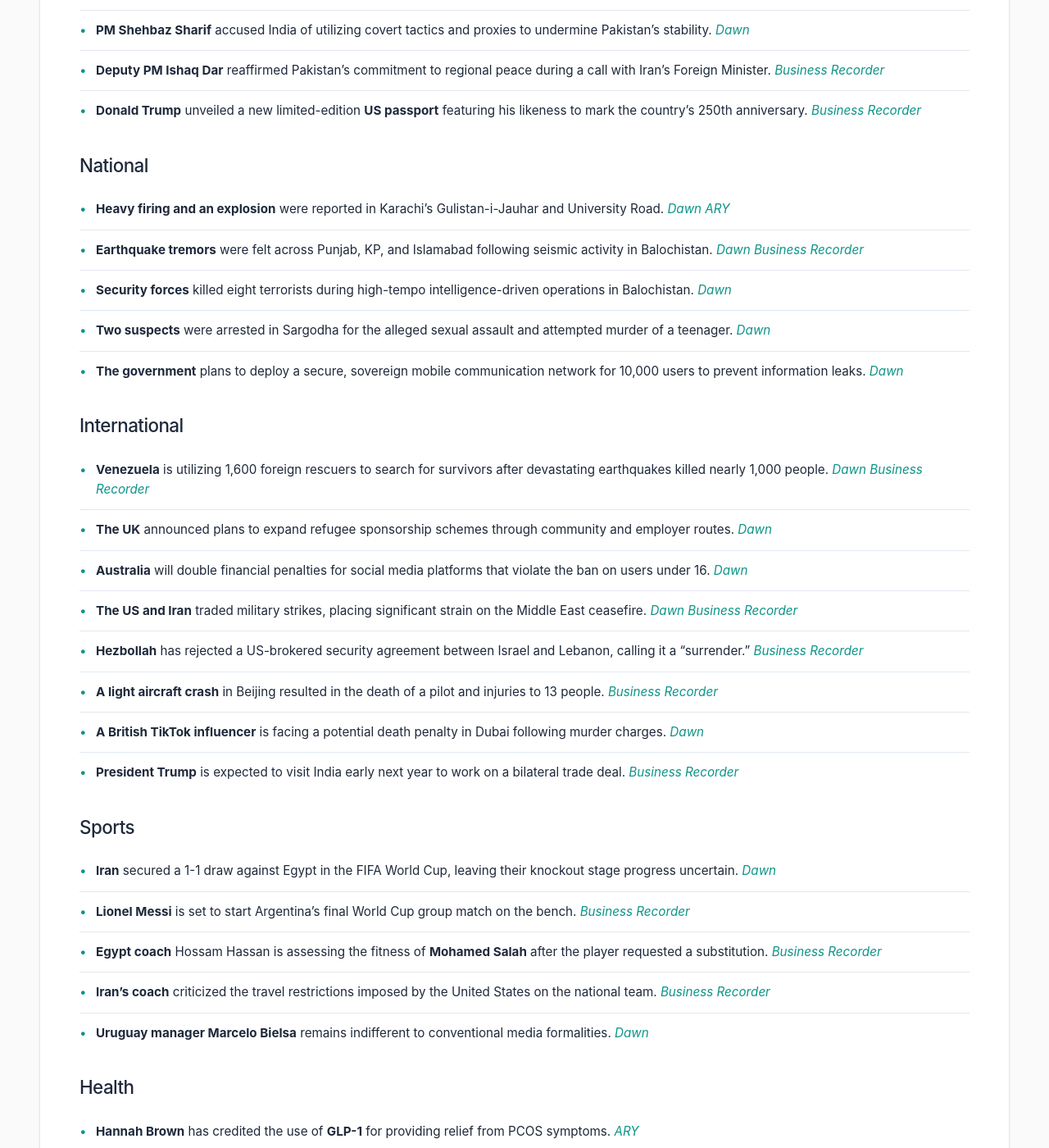
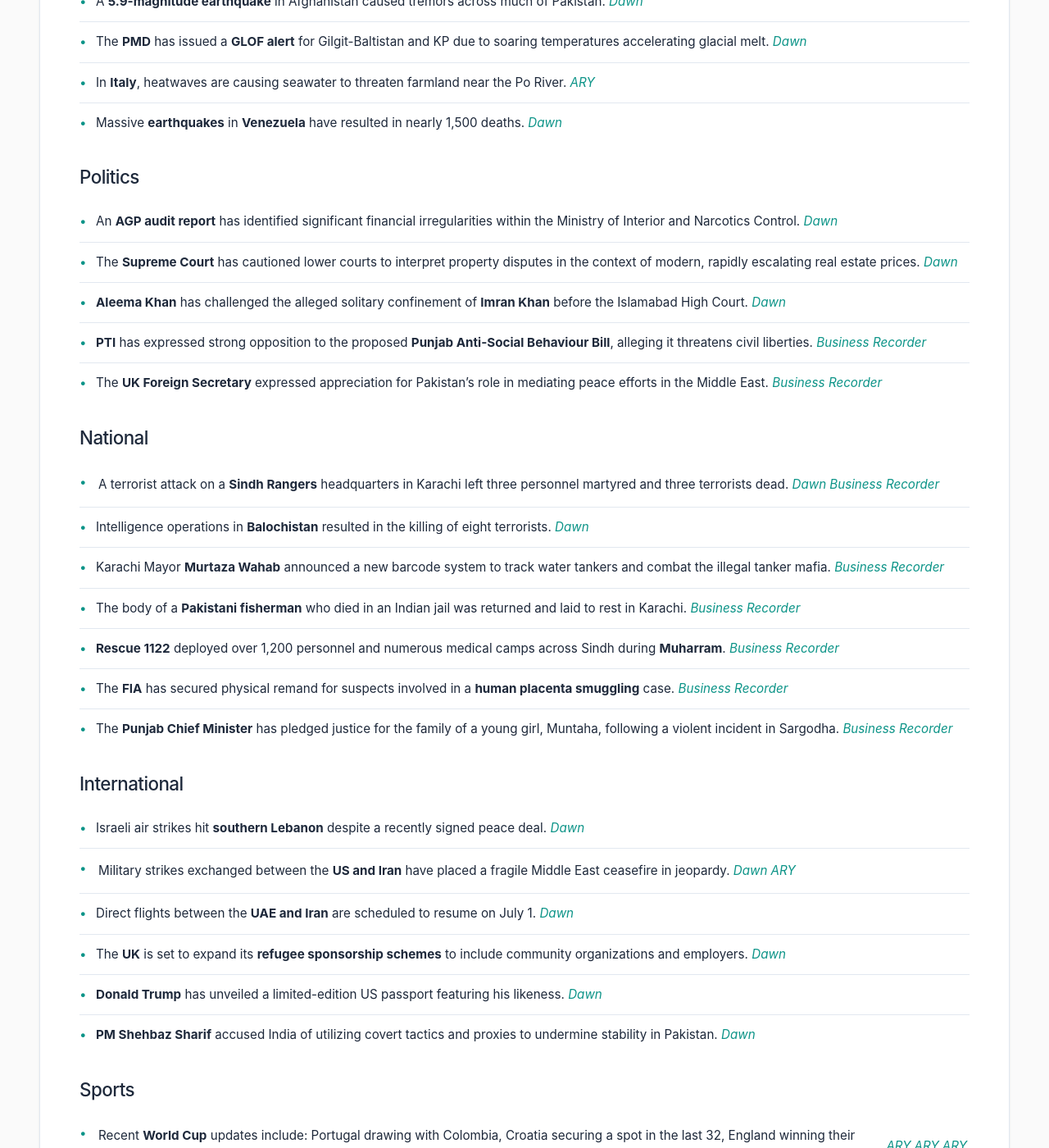
Before and after one commit to zsubzwary/news, a Jekyll site: the page built from en/index.md, in a window 1280 px wide and 1400 px high, scrolled down 1370 px. Shown: the whole window at 82% size. Built offline with Jekyll 4.4.1, drawn with Linux system fonts in a browser that asks for light colours; some web fonts are replaced; comment, search, counter and statistics services are not loaded; some of the changed text lies outside the part shown.

Commit message:
DateTime; 2026-06-28T04:04:06.693Z

```diff
--- a/en/index.md
+++ b/en/index.md
@@ -4,64 +4,57 @@ title: Pakistan News Briefing
 lang: en
 ---
 
-Published at: 27-Jun-2026 21:05PKT
+Published at: 28-Jun-2026 09:04PKT
 
 Time to read: 5 mins
 
 ### Economy
-- **Petrol and diesel prices** in Pakistan remain unchanged. *[Dawn](https://www.dawn.com/news/2011121/minister-says-govt-not-giving-preference-to-any-sector-after-petrol-diesel-prices-kept-unchanged)*
-- **Silver rates** in Pakistan updated for June 27, 2026. *[ARY](https://arynews.tv/silver-rate-today-in-pakistan-june-27-2026)*
-- **Pakistan** is set to assume the chairmanship of the SCO Business Council in 2027. *[Business Recorder](https://www.brecorder.com/news/40427434/pakistan-to-assume-sco-business-councils-chair-in-2027)*
-- **Gold prices** in Pakistan dropped by Rs1,000 per tola. *[Business Recorder](https://www.brecorder.com/news/40427433/gold-price-drops-by-rs2700-per-tola-in-pakistan)*
-- **The World Bank** has approved $1.1 billion in emergency financing for Bangladesh to secure food supplies. *[Business Recorder](https://www.brecorder.com/news/40427430/world-bank-approves-11-billion-emergency-financing-for-bangladesh)*
-- **Pakistan's public debt growth** eased to 5% in FY26, its lowest pace in 15 years. *[Business Recorder](https://www.brecorder.com/news/40427429/pakistans-public-debt-growth-eases-to-5-in-fy26-says-finance-advisor)*
-- **India's HDFC Bank** stated a legal review found no basis for ethical claims made by its former chairman. *[Business Recorder](https://www.brecorder.com/news/40427424/indias-hdfc-bank-says-legal-review-finds-no-basis-for-ex-chairs-claims)*
-- **The Petroleum Minister** defended the government's pricing mechanism, stating no specific sector is being favored. *[Business Recorder](https://www.brecorder.com/news/40427419/petroleum-minister-defends-govt-pricing-mechanism-says-no-sector-being-favoured)*
-- **Salary with bonuses** has been announced for specific employee groups. *[ARY](https://arynews.tv/salary-with-bonus-announced-for-these-employees)*
+- **Gwadar** remains a key geoeconomic focus for Pakistan, though the port and its economic zone await further investment. *[Dawn](https://www.dawn.com/news/2011286/dreaming-of-connectivity)*
+- The government has kept **petrol and diesel prices** unchanged. *[Dawn](https://www.dawn.com/news/2011121/minister-says-govt-not-giving-preference-to-any-sector-after-petrol-diesel-prices-kept-unchanged)*
+- Jamaat-i-Islami criticized the decision to maintain high fuel prices despite declining global rates, accusing the government of favoring **oil marketing companies**. *[Business Recorder](https://www.brecorder.com/news/40427513/hafiz-naeem-accuses-govt-of-serving-oil-firms)*
+- **Bolivia** has officially ended its 15-year dollar peg. *[ARY](https://arynews.tv/bolivia-ends-15-year-dollar-peg)*
+- The **FPCCI** is set to assume the chairmanship of the **SCO Business Council** for the year 2027. *[Business Recorder](https://www.brecorder.com/news/40427516/pakistan-to-assume-chairmanship-of-sco-business-council)*
+- Concerns have been raised regarding the sealing of the historic **Cotton Exchange Building**, which threatens the cotton trade. *[Business Recorder](https://www.brecorder.com/news/40427517/rehan-expresses-concern-over-sealing-of-cotton-exchange-building)*
+- Essential kitchen items, including rice and eggs, are seeing **upward price trends** in Islamabad. *[Business Recorder](https://www.brecorder.com/news/40427454/islamabad-prices-of-essential-kitchen-items-show-upward-trend)*
+- **SMEDA** and various chambers are celebrating **World MSME Day** with initiatives to uplift small and medium enterprises. *[Business Recorder](https://www.brecorder.com/news/40427455/kp-smeda-celebrates-world-msme-day)* | *[Business Recorder](https://www.brecorder.com/news/40427457/smeda-lcci-discuss-msmes-uplift-measures)*
+- The **Pakistan Business Forum** is advocating for the revival of the **Iran-Pakistan gas pipeline** to boost regional prosperity. *[Business Recorder](https://www.brecorder.com/news/40427458/pbf-pushes-for-revival-of-iran-pakistan-gas-pipeline)*
+- The **FBR** has issued a new regulatory framework for cargo transportation to and from **Iran**. *[Business Recorder](https://www.brecorder.com/news/40427464/fbr-issues-framework-of-cargo-transportation-to-and-from-iran)*
+- Jamaat-i-Islami has presented a **Rs300 billion shadow budget** for the Karachi Metropolitan Corporation. *[Business Recorder](https://www.brecorder.com/news/40427465/ji-presents-rs300bn-shadow-budget-for-kmc)*
+- Agriculture officials in Punjab are making efforts to reach assigned **cotton production targets**. *[Business Recorder](https://www.brecorder.com/news/40427468/efforts-being-made-to-achieve-cotton-production-target-sahoo)*
 
 ### Science & Technology
-- **Anthropic** has been permitted by the US government to release its **Mythos 5 AI model** to trusted organizations. *[Dawn](https://www.dawn.com/news/2011100/us-allows-anthropic-to-release-mythos-ai-to-trusted-organisations)*
-- **Android smartphones** in Venezuela utilized accelerometer technology to provide earthquake alerts to users. *[Dawn](https://www.dawn.com/news/2011159/how-some-venezuelans-smartphones-warned-of-quake)*
+- **Australia** is doubling financial penalties for social media platforms that fail to comply with its ban on social media use for under-16s. *[Dawn](https://www.dawn.com/news/2011172/australia-to-double-fine-on-platforms-for-flouting-teen-social-media-ban)* | *[ARY](https://arynews.tv/australia-toughens-kids-social-media-ban)*
 
 ### Weather
-- **The PMD and NDMA** have issued high-alert warnings for **Glacial Lake Outburst Floods (GLOF)** in Gilgit-Baltistan and Khyber Pakhtunkhwa due to soaring temperatures. *[Dawn](https://www.dawn.com/news/2011118/pmd-issues-glof-alert-for-gb-kp-amid-soaring-temperatures)* *[Business Recorder](https://www.brecorder.com/news/40427435/ndma-issues-glacial-lake-outburst-floods-alert-for-khyber-pakhtunkhwa-gb)*
-- **Germany and Italy** are facing record-breaking heatwaves as temperatures exceed 40 degrees Celsius. *[Dawn](https://www.dawn.com/news/2011145/germany-hit-by-record-temperatures-as-european-heatwave-moves-east)*
+- Cloudburst-induced **floods** have caused extensive damage in Diamer’s Thore Valley. *[Dawn](https://www.dawn.com/news/2011243/cloudburst-induced-floods-wreak-havoc-in-diamers-thore-valley)*
+- A **5.9-magnitude earthquake** in Afghanistan caused tremors across much of Pakistan. *[Dawn](https://www.dawn.com/news/2011273/tremors-felt-across-most-parts-of-pakistan)*
+- The **PMD** has issued a **GLOF alert** for Gilgit-Baltistan and KP due to soaring temperatures accelerating glacial melt. *[Dawn](https://www.dawn.com/news/2011118/pmd-issues-glof-alert-for-gb-kp-amid-soaring-temperatures)*
+- In **Italy**, heatwaves are causing seawater to threaten farmland near the Po River. *[ARY](https://arynews.tv/po-river-impact-of-heatwave-on-water-flow)*
+- Massive **earthquakes** in **Venezuela** have resulted in nearly 1,500 deaths. *[Dawn](https://www.dawn.com/news/2011171/venezuela-quakes-kill-almost-1500-with-millions-more-in-need)*
 
 ### Politics
-- **Aleema Khan** has challenged the alleged unlawful and inhumane solitary confinement of **Imran Khan** before the IHC. *[Dawn](https://www.dawn.com/news/2011160/aleema-challenges-pti-founder-imran-khans-solitary-confinement-before-ihc)*
-- **PM Shehbaz Sharif** accused India of utilizing covert tactics and proxies to undermine Pakistan's stability. *[Dawn](https://www.dawn.com/news/2011102/india-increasingly-resorting-to-covert-tactics-proxies-to-undermine-peace-in-pakistan-pm-shehbaz)*
-- **Deputy PM Ishaq Dar** reaffirmed Pakistan's commitment to regional peace during a call with Iran's Foreign Minister. *[Business Recorder](https://www.brecorder.com/news/40427432/pakistan-committed-to-lasting-regional-peace-dar-tells-araghchi)*
-- **Donald Trump** unveiled a new limited-edition **US passport** featuring his likeness to mark the country's 250th anniversary. *[Business Recorder](https://www.brecorder.com/news/40427422/trump-unveils-new-us-passport-with-picture-of-himself)*
+- An **AGP audit report** has identified significant financial irregularities within the Ministry of Interior and Narcotics Control. *[Dawn](https://www.dawn.com/news/2011270/interior-ministry-tops-agp-audit-irregularities)*
+- The **Supreme Court** has cautioned lower courts to interpret property disputes in the context of modern, rapidly escalating real estate prices. *[Dawn](https://www.dawn.com/news/2011267/supreme-court-cautions-courts-on-property-disputes-amid-soaring-prices)*
+- **Aleema Khan** has challenged the alleged solitary confinement of **Imran Khan** before the Islamabad High Court. *[Dawn](https://www.dawn.com/news/2011160/aleema-challenges-pti-founder-imran-khans-solitary-confinement-before-ihc)*
+- **PTI** has expressed strong opposition to the proposed **Punjab Anti-Social Behaviour Bill**, alleging it threatens civil liberties. *[Business Recorder](https://www.brecorder.com/news/40427462/anti-social-behaviour-bill-punjab-govts-proposed-law-seeks-to-weaken-civil-liberties-pti)*
+- The **UK Foreign Secretary** expressed appreciation for Pakistan's role in mediating peace efforts in the Middle East. *[Business Recorder](https://www.brecorder.com/news/40427459/cooper-appreciates-paks-efforts-for-peace)*
 
 ### National
-- **Heavy firing and an explosion** were reported in Karachi's Gulistan-i-Jauhar and University Road. *[Dawn](https://www.dawn.com/news/2011178/heavy-firing-explosion-reported-in-karachis-gulistan-i-jauhar)* *[ARY](https://arynews.tv/karachi-rocked-by-explosion-firing-at-university-road)*
-- **Earthquake tremors** were felt across Punjab, KP, and Islamabad following seismic activity in Balochistan. *[Dawn](https://www.dawn.com/news/2011136/tremors-felt-in-punjab-kp-hours-after-quakes-in-balochistan)* *[Business Recorder](https://www.brecorder.com/news/40427437/59-magnitude-earthquake-jolts-punjab-islamabad-parts-of-kp)*
-- **Security forces** killed eight terrorists during high-tempo intelligence-driven operations in Balochistan. *[Dawn](https://www.dawn.com/news/2011113/8-terrorists-killed-in-high-tempo-intelligence-operations-in-balochistan-ispr)*
-- **Two suspects** were arrested in Sargodha for the alleged sexual assault and attempted murder of a teenager. *[Dawn](https://www.dawn.com/news/2011110/2-arrested-for-allegedly-sexually-assaulting-teenage-boy-burying-him-alive-for-not-keeping-quiet-in-sargodha)*
-- **The government** plans to deploy a secure, sovereign mobile communication network for 10,000 users to prevent information leaks. *[Dawn](https://www.dawn.com/news/2010920/govt-eyes-secure-comms-to-prevent-critical-leaks)*
+- A terrorist attack on a **Sindh Rangers** headquarters in Karachi left three personnel martyred and three terrorists dead. *[Dawn](https://www.dawn.com/news/2011178/3-sindh-rangers-personnel-martyred-during-attack-on-local-headquarters-in-karachis-gulistan-i-jauhar-sindh-ig)* | *[Business Recorder](https://www.brecorder.com/news/40427520/three-rangers-personnel-martyred-four-injured-as-karachi-camp-attack-foiled-says-ispr)*
+- Intelligence operations in **Balochistan** resulted in the killing of eight terrorists. *[Dawn](https://www.dawn.com/news/2011113/8-terrorists-killed-in-high-tempo-intelligence-operations-in-balochistan-ispr)*
+- Karachi Mayor **Murtaza Wahab** announced a new barcode system to track water tankers and combat the illegal tanker mafia. *[Business Recorder](https://www.brecorder.com/news/40427514/murtaza-announces-barcode-system-for-water-tankers)*
+- The body of a **Pakistani fisherman** who died in an Indian jail was returned and laid to rest in Karachi. *[Business Recorder](https://www.brecorder.com/news/40427515/pak-fisherman-die-in-indian-jail-laid-to-rest-in-keamari)*
+- **Rescue 1122** deployed over 1,200 personnel and numerous medical camps across Sindh during **Muharram**. *[Business Recorder](https://www.brecorder.com/news/40427518/rescue-1122-deploys-over-1200-emergency-personnel-during-muharram)*
+- The **FIA** has secured physical remand for suspects involved in a **human placenta smuggling** case. *[Business Recorder](https://www.brecorder.com/news/40427456/smuggling-of-human-placentas-case-court-grants-fia-remand-of-suspects)*
+- The **Punjab Chief Minister** has pledged justice for the family of a young girl, Muntaha, following a violent incident in Sargodha. *[Business Recorder](https://www.brecorder.com/news/40427467/cm-punjab-stands-with-family-of-young-muntaha-pledges-justice)*
 
 ### International
-- **Venezuela** is utilizing 1,600 foreign rescuers to search for survivors after devastating earthquakes killed nearly 1,000 people. *[Dawn](https://www.dawn.com/news/2011171/venezuela-welcomes-1600-foreign-rescuers-in-urgent-search-for-quake-survivors)* *[Business Recorder](https://www.brecorder.com/news/40427420/venezuela-earthquakes-kill-nearly-1000-tens-of-thousands-missing)*
-- **The UK** announced plans to expand refugee sponsorship schemes through community and employer routes. *[Dawn](https://www.dawn.com/news/2011157/uk-to-expand-refugee-sponsorship-schemes)*
-- **Australia** will double financial penalties for social media platforms that violate the ban on users under 16. *[Dawn](https://www.dawn.com/news/2011172/australia-to-double-fine-on-platforms-for-flouting-teen-social-media-ban)*
-- **The US and Iran** traded military strikes, placing significant strain on the Middle East ceasefire. *[Dawn](https://www.dawn.com/news/2011094/us-and-iran-trade-strikes-putting-fresh-strain-on-mideast-ceasefire)* *[Business Recorder](https://www.brecorder.com/news/40427427/iran-says-it-struck-us-linked-targets-in-response-to-us-attacks)*
-- **Hezbollah** has rejected a US-brokered security agreement between Israel and Lebanon, calling it a "surrender." *[Business Recorder](https://www.brecorder.com/news/40427438/hezbollah-rejects-us-brokered-israel-lebanon-security-deal-as-surrender)*
-- **A light aircraft crash** in Beijing resulted in the death of a pilot and injuries to 13 people. *[Business Recorder](https://www.brecorder.com/news/40427436/beijing-investigating-rare-light-aircraft-crash-which-killed-pilot-injured-13)*
-- **A British TikTok influencer** is facing a potential death penalty in Dubai following murder charges. *[Dawn](https://www.dawn.com/news/2010992/uk-tiktok-influencer-faces-death-penalty-in-dubai)*
-- **President Trump** is expected to visit India early next year to work on a bilateral trade deal. *[Business Recorder](https://www.brecorder.com/news/40427425/trump-likely-to-visit-india-early-next-year-rubio-tells-indias-ians)*
+- Israeli air strikes hit **southern Lebanon** despite a recently signed peace deal. *[Dawn](https://www.dawn.com/news/2011244/lebanon-hit-by-israel-again-despite-signing-peace-deal)*
+- Military strikes exchanged between the **US and Iran** have placed a fragile Middle East ceasefire in jeopardy. *[Dawn](https://www.dawn.com/news/2011094/us-and-iran-trade-strikes-putting-fresh-strain-on-mideast-ceasefire)* | *[ARY](https://arynews.tv/us-iran-continue-attacks-recriminations-over-peace-deal)*
+- Direct flights between the **UAE and Iran** are scheduled to resume on July 1. *[Dawn](https://www.dawn.com/news/2011240/uae-iran-to-resume-flights-from-july-1-official-says)*
+- The **UK** is set to expand its **refugee sponsorship schemes** to include community organizations and employers. *[Dawn](https://www.dawn.com/news/2011157/uk-to-expand-refugee-sponsorship-schemes)*
+- **Donald Trump** has unveiled a limited-edition US passport featuring his likeness. *[Dawn](https://www.dawn.com/news/2011242/trump-unveils-new-us-passport-with-his-image)*
+- **PM Shehbaz Sharif** accused India of utilizing covert tactics and proxies to undermine stability in Pakistan. *[Dawn](https://www.dawn.com/news/2011102/india-increasingly-resorting-to-covert-tactics-proxies-to-undermine-peace-in-pakistan-pm-shehbaz)*
 
 ### Sports
-- **Iran** secured a 1-1 draw against Egypt in the FIFA World Cup, leaving their knockout stage progress uncertain. *[Dawn](https://www.dawn.com/news/2011109/iran-wait-on-fifa-world-cup-progress-after-late-goal-disallowed-in-egypt-draw)*
-- **Lionel Messi** is set to start Argentina's final World Cup group match on the bench. *[Business Recorder](https://www.brecorder.com/news/40427421/messi-to-start-dead-rubber-world-cup-group-match-on-bench)*
-- **Egypt coach** Hossam Hassan is assessing the fitness of **Mohamed Salah** after the player requested a substitution. *[Business Recorder](https://www.brecorder.com/news/40427423/egypt-to-assess-salah-after-he-asked-to-be-substituted-says-coach)*
-- **Iran's coach** criticized the travel restrictions imposed by the United States on the national team. *[Business Recorder](https://www.brecorder.com/news/40427428/iran-coach-criticizes-us-travel-restrictions-after-egypt-match)*
-- **Uruguay manager Marcelo Bielsa** remains indifferent to conventional media formalities. *[Dawn](https://www.dawn.com/news/2011170/marcelo-bielsa-the-coach-who-changed-football-but-not-his-ways)*
-
-### Health
-- **Hannah Brown** has credited the use of **GLP-1** for providing relief from PCOS symptoms. *[ARY](https://arynews.tv/hannah-brown-credits-glp-1-for-pmos-relief)*
-
-### Other
-- **Forza Horizon 6** features new seasonal gameplay involving smashing bamboo for points. *[ARY](https://arynews.tv/forza-horizon-6-arashiyama-run-smash-bamboo-for-season-points)*
-- **Prince William** shared a message regarding the **Earthshot Prize**. *[ARY](https://arynews.tv/prince-william-shares-earthshot-prize-message-as-archie-and-lilibet-head-to-uk)*
-- **Nicolas Cage** is featured in the upcoming *Call of Duty* content. *[ARY](https://arynews.tv/nicolas-cage-takes-call-of-duty-by-storm-with-absolute-chaos-this-summer)*
-- **Kate and Prince George** participated in a trip to RAF Coningsby for Armed Forces Day. *[ARY](https://arynews.tv/kate-and-prince-georges-sweet-armed-forces-day-trip-to-raf-coningsby)*
+- Recent **World Cup** updates include: Portugal drawing with Colombia, Croatia securing a spot in the last 32, England winning their group, and reports of Uruguay's charter flight being canceled following their exit. *[ARY](https://arynews.tv/portugal-draw-with-world-cup-group-k-winners-colombia)* | *[ARY](https://arynews.tv/croatia-battle-past-ghana-to-sew-up-world-cup-last-32-spot)* | *[ARY](https://arynews.tv/england-win-world-cup-group-croatia-and-ghana-through)* | *[ARY](https://arynews.tv/uruguay-body-reportedly-cancels-charter-flight-following-world-cup-exit)*
```
